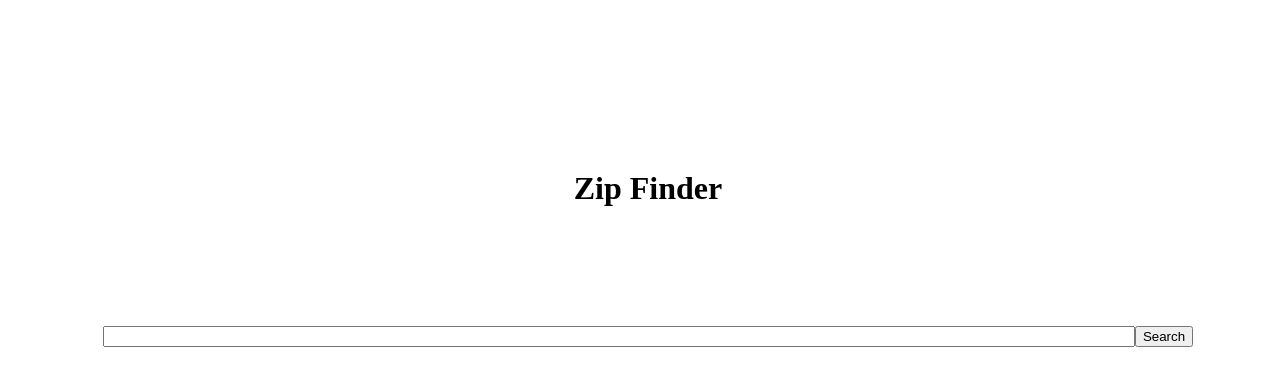
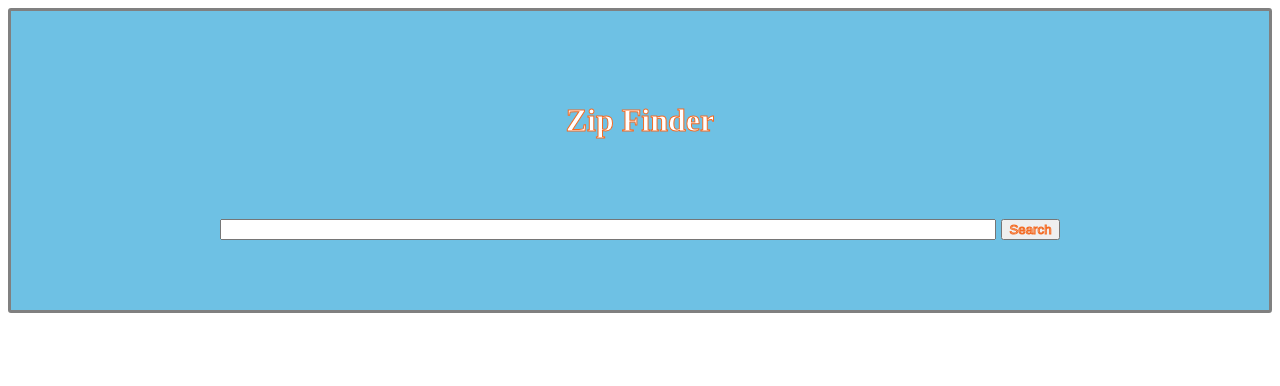
Before and after one commit to tyren1995/zip-searcher, a Vue app in the folder ui/: page / in a window 1280 px wide. Shown: the top 386 px of the page. Built offline with nearby package versions, Linux system fonts and the light colour scheme.

Commit message:
use settlor colors

```diff
--- a/ui/src/App.vue
+++ b/ui/src/App.vue
@@ -3,18 +3,5 @@ import { RouterLink, RouterView } from 'vue-router'
 </script>
 
 <template>
-<div id="wrapper">
   <RouterView />
-</div>
 </template>
-
-<style >
-#wrapper{
-  display: flex;
-  flex-direction: column;
-  height: 60vh;
-  width: 100vw;
-  justify-content: center;
-  align-items: center;
-}
-</style>
--- a/ui/src/components/ZipInput.vue
+++ b/ui/src/components/ZipInput.vue
@@ -25,17 +25,45 @@ return axios.post('http://127.0.0.1:8000/find-zip', {"zip" : zip.value}).then(
 </script>
 
 <template>
+  <div id="container">
   <h1>Zip Finder</h1><br/>
   <div>
   <input v-model="zip" id="zip-searcher" />
-  <button @click="search">Search</button>
+  <button id="search-button" @click="search">Search</button>
   </div>
-  <p  v-if="displayCityAndState"> The city and state of the entered zip is {{city}},{{state}} </p>
+  <h1 id="response-message" v-if="displayCityAndState"> The city and state of the entered zip is <br/><span id="location">{{city}},{{state}}</span> </h1>
+  </div>
 </template>
 
 <style>
+h1, button{
+  color:white;
+  -webkit-text-stroke-width: 1px;
+  -webkit-text-stroke-color: #F36B24;
+}
+#container{
+  display: flex;
+  flex-direction: column;
+  justify-content: center;
+  align-items: center;
+
+  background-color: #6EC1E4;
+  padding:70px;
+  border-radius: 3px;
+  border:3px solid grey;
+}
+#search-button {
+  margin-left: 5px;
+  cursor: pointer;
+}
 #zip-searcher {
-  margin-top: 10vh;
-  width:80vw;
+  margin-top: 5vh;
+  width:60vw;
+}
+#response-message {
+  text-align:center;
+}
+#location {
+  border-bottom: 3px solid grey;
 }
 </style>
```
